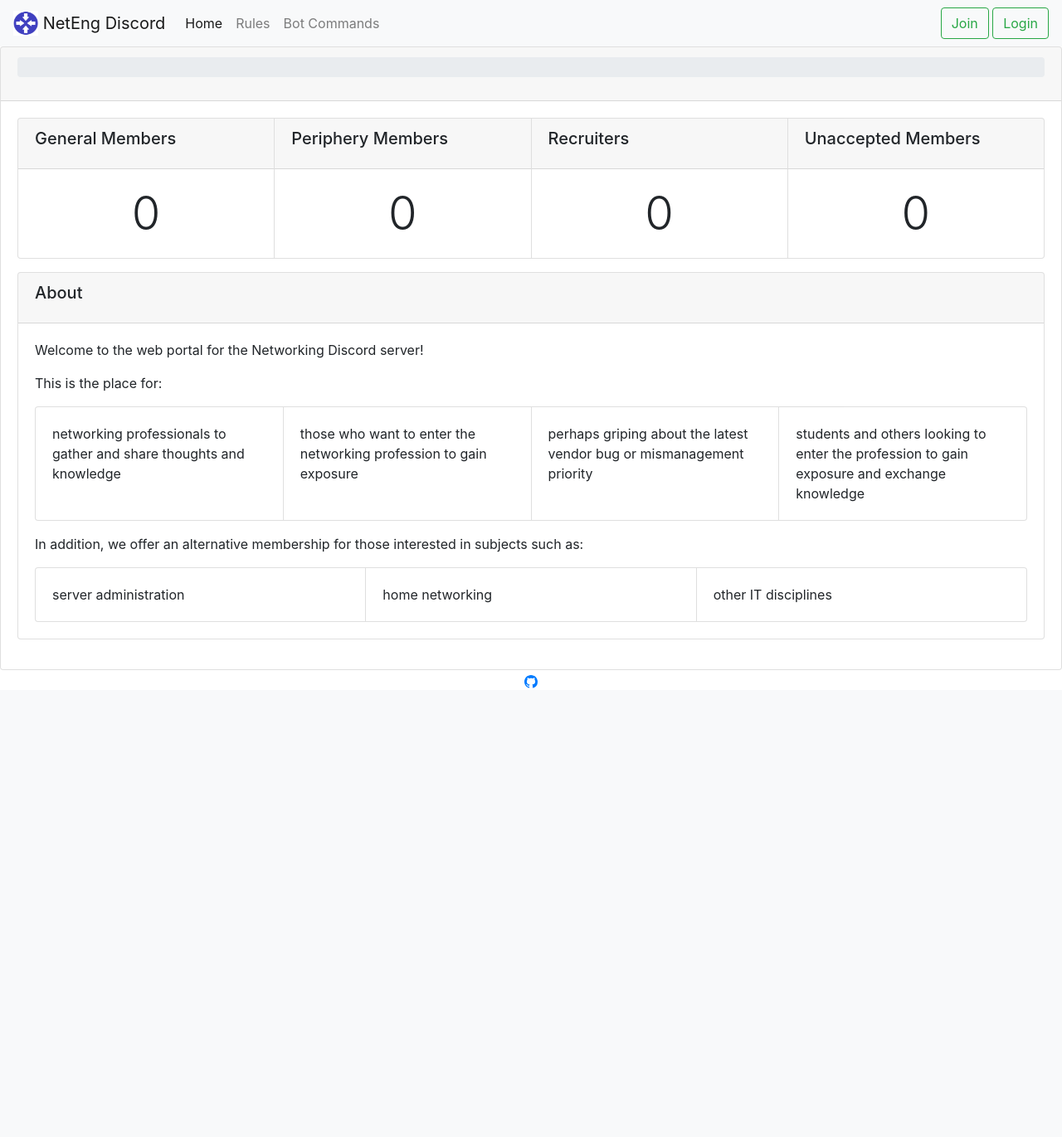
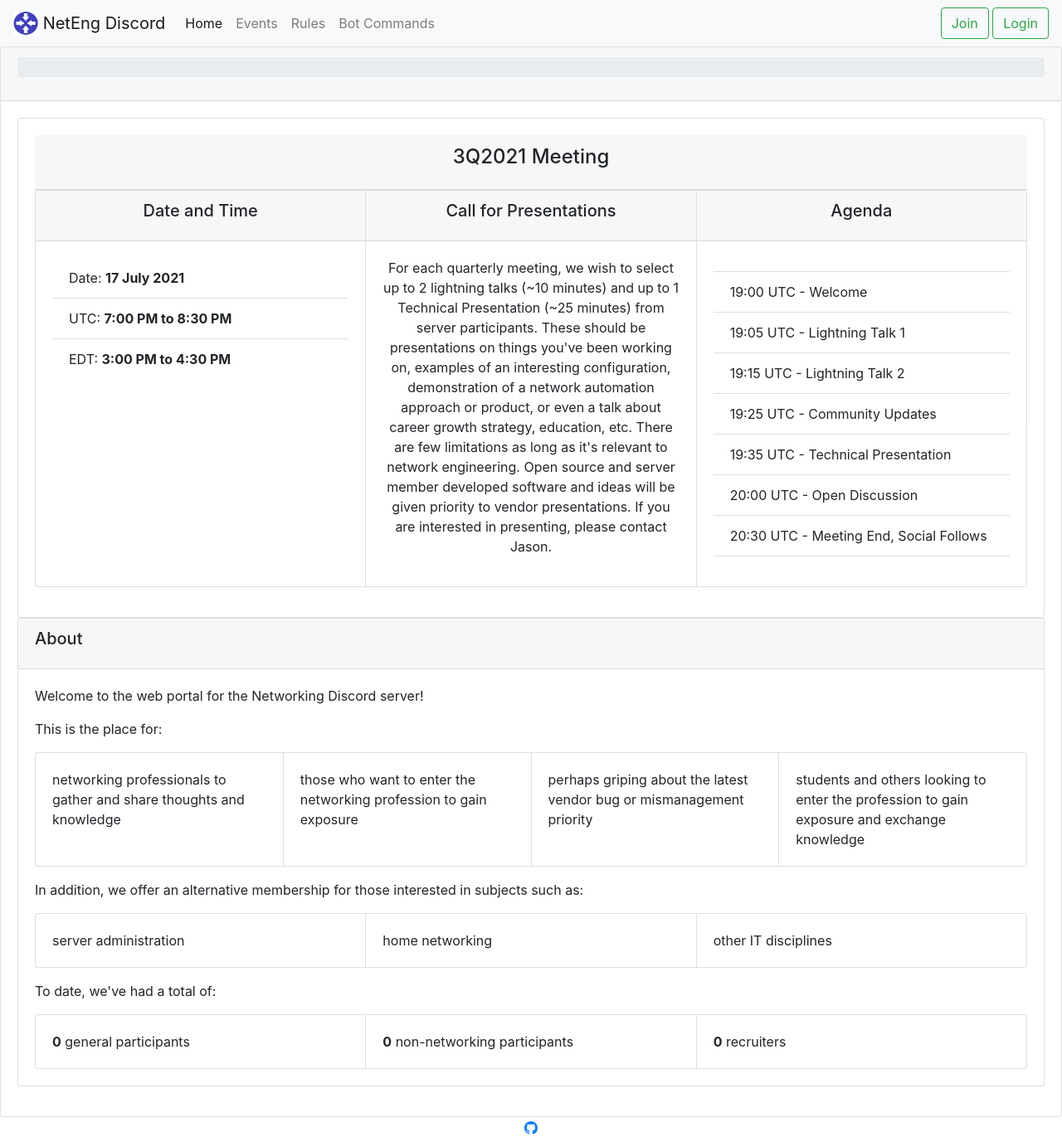
Before and after one commit to disnog/netranger-web, a Flask app: page / in a window 1280 px wide. Shown: the whole page at 83% size. Before the commit the page ends 830 px from the top, so only its background shows below. Run offline with Flask 2, Linux system fonts and the light colour scheme; data that the repository does not hold is empty; parts of the project's set-up code (start-up, migrations or seed data) failed here and were passed over; some libraries are stand-ins or nearby versions.

Commit message:
Merge next to main (#28)
* Moved nrdb to submodule

* Db modularization (#27)

* Remove flask requirement from nrdb

* Set branch for nrdb

* Bump nrdb to v0.1

* Dynamic URL if none specified in environment

* Add events page w/ next event

* Add next event to home and reformat home

```diff
--- a/nrweb/__init__.py
+++ b/nrweb/__init__.py
@@ -20,7 +20,7 @@ from flask import Flask
 from flask_breadcrumbs import Breadcrumbs
 
 app = Flask(__name__)
-app.config.from_pyfile('config.py')
+app.config.from_pyfile("config.py")
 Breadcrumbs(app=app)
 
 from nrweb import views
--- a/nrweb/run.py
+++ b/nrweb/run.py
@@ -19,5 +19,5 @@
 
 from nrweb import app
 
-if __name__ == '__main__':
+if __name__ == "__main__":
     app.run()
--- a/nrweb/templates/base.html
+++ b/nrweb/templates/base.html
@@ -42,6 +42,11 @@
         <ul class="navbar-nav">
             <li class="nav-item{% if request.endpoint == 'home' %} active{% endif %}">
                 <a class="nav-link" href="/home">Home{% if request.endpoint == 'home' %}<span
+                        class="sr-only"> (current)</span>{%
+                    endif %}</a>
+            </li>
+            <li class="nav-item{% if request.endpoint in ['events'] %} active{% endif %}">
+                <a class="nav-link" href="/events">Events{% if request.endpoint in ['events'] %}<span
                         class="sr-only"> (current)</span>{%
                     endif %}</a>
             </li>
--- a/nrweb/templates/home.html
+++ b/nrweb/templates/home.html
@@ -1,30 +1,9 @@
 {% extends "base.html" %}
 {% block pagetitle %}Home{% endblock %}
 {% block content %}
-<div class="card-group">
-    <div class="card mb-3">
-        <div class="card-header"><h5 class="card-title">General Members</h5></div>
-        <div class="card-body text-center display-4">
-            {{general_members}}
-        </div>
-    </div>
-    <div class="card mb-3">
-        <div class="card-header"><h5 class="card-title">Periphery Members</h5></div>
-        <div class="card-body text-center display-4">
-            {{periphery_members}}
-        </div>
-    </div>
-    <div class="card mb-3">
-        <div class="card-header"><h5 class="card-title">Recruiters</h5></div>
-        <div class="card-body text-center display-4">
-            {{recruiter_members}}
-        </div>
-    </div>
-    <div class="card mb-3">
-        <div class="card-header"><h5 class="card-title">Unaccepted Members</h5></div>
-        <div class="card-body text-center display-4">
-            {{unaccepted_members}}
-        </div>
+<div class="card text-center">
+    <div class="card-body">
+        {% include "next-event.html" %}
     </div>
 </div>
 <div class="card mb-3">
@@ -60,6 +39,18 @@
             <div class="card">
                 <div class="card-body">other IT disciplines</div>
             </div>
+        </div><p/>
+        <p class="card-text">To date, we've had a total of:</p>
+        <div class="card-group">
+            <div class="card">
+                <div class="card-body"><strong>{{general_members}}</strong> general participants</div>
+            </div>
+            <div class="card">
+                <div class="card-body"><strong>{{periphery_members}}</strong> non-networking participants</div>
+            </div>
+            <div class="card">
+                <div class="card-body"><strong>{{recruiter_members}}</strong> recruiters</div>
+            </div>
         </div>
     </div>
 </div>
--- /dev/null
+++ b/nrweb/templates/next-event.html
@@ -0,0 +1,45 @@
+<div class="card-header"><p class="h4 card-title">3Q2021 Meeting</p></div>
+<div class="card-group">
+    <div class="card mb-3">
+        <div class="card-header"><h5 class="card-title">Date and Time</h5></div>
+        <div class="card-body text-left">
+            <ul class="list-group list-group-flush">
+                <li class="list-group-item">Date: <strong>17 July 2021</strong></li>
+                <li class="list-group-item">UTC: <strong>7:00 PM to 8:30 PM</strong></li>
+                <li class="list-group-item">EDT: <strong>3:00 PM to 4:30 PM</strong></li>
+            </ul>
+        </div>
+    </div>
+    <div class="card mb-3">
+        <div class="card-header"><h5 class="card-title">Call for Presentations</h5></div>
+        <div class="card-body text-center">
+            <p class="card-text">For each quarterly meeting, we wish to select up to 2 lightning talks (~10 minutes) and
+                up to 1
+                Technical Presentation (~25 minutes) from server participants. These should be presentations on things
+                you've been
+                working on, examples of an interesting configuration, demonstration of a network automation approach or
+                product, or
+                even a talk about career growth strategy, education, etc. There are few limitations as long as it's
+                relevant to
+                network engineering. Open source and server member developed software and ideas will be given priority
+                to vendor
+                presentations. If you are interested in presenting, please contact Jason.</p>
+        </div>
+    </div>
+    <div class="card mb-3">
+        <div class="card-header"><h5 class="card-title">Agenda</h5></div>
+        <div class="card-body text-left">
+            <p class="card-text">
+            <ul class="list-group list-group-flush">
+                <li class="list-group-item">19:00 UTC - Welcome</li>
+                <li class="list-group-item">19:05 UTC - Lightning Talk 1</li>
+                <li class="list-group-item">19:15 UTC - Lightning Talk 2</li>
+                <li class="list-group-item">19:25 UTC - Community Updates</li>
+                <li class="list-group-item">19:35 UTC - Technical Presentation</li>
+                <li class="list-group-item">20:00 UTC - Open Discussion</li>
+                <li class="list-group-item">20:30 UTC - Meeting End, Social Follows</li>
+            </ul>
+            </p>
+        </div>
+    </div>
+</div>
--- a/nrweb/views.py
+++ b/nrweb/views.py
@@ -56,7 +56,7 @@ def make_session(token=None, state=None, scope=None):
         token=token,
         state=state,
         scope=scope,
-        redirect_uri=app.config["OAUTH2_REDIRECT_URI"],
+        redirect_uri=app.config["OAUTH2_REDIRECT_URI"] or "https://"+request.host+"/login_callback",
         auto_refresh_kwargs={
             "client_id": app.config["OAUTH2_CLIENT_ID"],
             "client_secret": app.config["OAUTH2_CLIENT_SECRET"],
@@ -69,12 +69,12 @@ def make_session(token=None, state=None, scope=None):
 @app.before_request
 def do_before_request():
     app.logger.debug("do_before_request - path %s", request.path)
-    g.db = PyMongo(app)
+    g.mongo = PyMongo(app)
     if "oauth2_token" in session:
         g.discord = make_session(token=session.get("oauth2_token"))
         g.user = g.discord.get(app.config["API_BASE_URL"] + "/users/@me").json()
-        g.guild = nrdb.get_guild(app.config["GUILD_ID"])
-        user_db_info = g.db.db.users.find_one(
+        g.guild = nrdb.get_guild(g.mongo.db, app.config["GUILD_ID"])
+        user_db_info = g.mongo.db.users.find_one(
             {"_id": int(g.user["id"])},
             {"permanent_roles": True, "member_number": True, "first_joined_at": True},
         )
@@ -224,7 +224,9 @@ def join_user_to_guild(guildid, access_token, userid):
     for userclass in g.user["permanent_roles"]:
         if userclass == "!eggs":
             continue
-        role = nrdb.get_role_by_significance(app.config["GUILD_ID"], userclass)
+        role = nrdb.get_role_by_significance(
+            g.mongo.db, app.config["GUILD_ID"], userclass
+        )
         roles.append(role["id"])
 
     r = requests.put(
@@ -248,7 +250,9 @@ def join_user_to_guild(guildid, access_token, userid):
 
 
 def send_to_known_channel(significance, json_payload):
-    channel = nrdb.get_channel_by_significance(app.config["GUILD_ID"], significance)
+    channel = nrdb.get_channel_by_significance(
+        g.mongo.db, app.config["GUILD_ID"], significance
+    )
     r = requests.post(
         app.config["API_BASE_URL"] + "/channels/" + channel["id"] + "/webhooks",
         headers={"Authorization": "Bot " + app.config["BOT_TOKEN"]},
@@ -277,7 +281,9 @@ def send_to_known_channel(significance, json_payload):
 
 def assign_role(significance, member):
     user = enrich_member(member)
-    role = nrdb.get_role_by_significance(app.config["GUILD_ID"], significance)
+    role = nrdb.get_role_by_significance(
+        g.mongo.db, app.config["GUILD_ID"], significance
+    )
     if role["id"] in user["roles"]:
         return False
     else:
@@ -305,14 +311,19 @@ def utctime(s):
 @app.route("/home")
 @register_breadcrumb(app, ".", "Home")
 def home():
-    general_members = g.db.db.users.count({"permanent_roles": {"$all": ["Member"]}})
-    periphery_members = g.db.db.users.count(
+    general_members = g.mongo.db.users.count({"permanent_roles": {"$all": ["Member"]}})
+    periphery_members = g.mongo.db.users.count(
         {"permanent_roles": {"$all": ["periphery"]}}
     )
-    recruiter_members = g.db.db.users.count(
+    recruiter_members = g.mongo.db.users.count(
         {"permanent_roles": {"$all": ["recruiter"]}}
     )
-    unaccepted_members = g.db.db.users.count() - periphery_members - general_members - recruiter_members
+    unaccepted_members = (
+        g.mongo.db.users.count()
+        - periphery_members
+        - general_members
+        - recruiter_members
+    )
     return render_template(
         "home.html",
         general_members=general_members,
@@ -327,12 +338,16 @@ def home():
 def rules():
     return render_template("rules.html")
 
+@app.route("/events")
+@register_breadcrumb(app, ".events", "Events")
+def events():
+    return render_template("events.html")
 
 @app.route("/members")
 @has_role(role_significance="Member", fail_action="403")
 @register_breadcrumb(app, ".members", "Members")
 def members():
-    memberlist = g.db.db.users.find({"member_number": {"$exists": True}})
+    memberlist = g.mongo.db.users.find({"member_number": {"$exists": True}})
     return render_template("members.html", memberlist=memberlist)
 
 
@@ -341,7 +356,7 @@ def userid_breadcrumb_constructor(*args, **kwargs):
         userid = request.view_args["userid"]
     else:
         userid = int(g.user["id"])
-    user = g.db.db.users.find_one(
+    user = g.mongo.db.users.find_one(
         {"_id": userid}, {"name": True, "discriminator": True}
     )
     return [
@@ -358,7 +373,7 @@ def userid_breadcrumb_constructor(*args, **kwargs):
     app, ".members.user_id", "", dynamic_list_constructor=userid_breadcrumb_constructor
 )
 def myprofile():
-    user = g.db.db.users.find_one({"_id": int(g.user["id"])})
+    user = g.mongo.db.users.find_one({"_id": int(g.user["id"])})
     user = enrich_user(user)
     return render_template("profile.html", user=user)
 
@@ -369,7 +384,7 @@ def myprofile():
     app, ".members.user_id", "", dynamic_list_constructor=userid_breadcrumb_constructor
 )
 def profile(userid):
-    user = g.db.db.users.find_one({"_id": userid})
+    user = g.mongo.db.users.find_one({"_id": userid})
     user = enrich_user(user)
     return render_template("profile.html", user=user)
 
@@ -472,11 +487,11 @@ def join(postlogin=None):
         )
 
     def greet_user():
-        if not {"Member","recruiter"}.isdisjoint(g.user["permanent_roles"]):
+        if not {"Member", "recruiter"}.isdisjoint(g.user["permanent_roles"]):
             announcechannel = "greeting"
         elif "periphery" in g.user["permanent_roles"]:
             announcechannel = "periphery_greeting"
-        user = nrdb.get_user(g.user["id"])
+        user = nrdb.get_user(g.mongo.db, g.user["id"])
         member_number = user["member_number"]
         json_payload = {
             "content": f"Welcome <@{g.user['id']}>, member #{member_number}! We're happy to have you. Please feel free to take a moment to introduce yourself!"
@@ -511,7 +526,7 @@ def join(postlogin=None):
         if form.validate_on_submit():
             # The user has completed the form successfully. Now we need to add them to the appropriate role in the DB.
             if form.userclass.data in ["Member", "periphery", "recruiter"]:
-                nrdb.upsert_member(g.user, [form.userclass.data])
+                nrdb.upsert_member(g.mongo.db, g.user, [form.userclass.data])
                 app.logger.debug(
                     f"join - REDIRECT@{currentframe().f_code.co_filename}:{currentframe().f_lineno} - {request.path} to {url_for('join', postlogin=postlogin)}"
                 )
```
Also changed, not shown: nrweb/config.py (+6 -6 lines), nrweb/nrdb.py (deleted, +0 -94 lines), nrweb/templates/events.html (added, +10 -0 lines), 1 other file.
